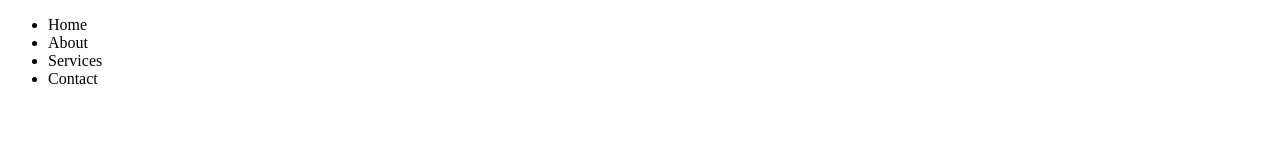
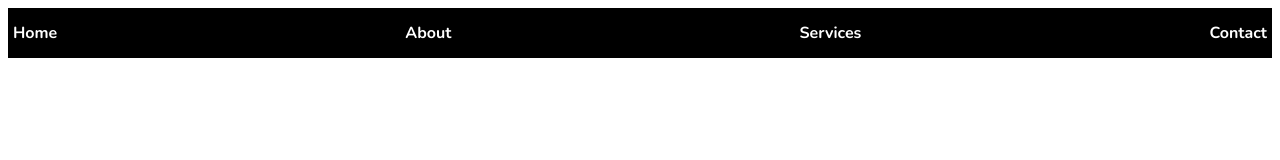
Before and after one commit to sriharsha02/HTML, a plain HTML site: page Challenges/navbar.html in a window 1280 px wide. Drawn offline with nearby package versions, Linux system fonts and the light colour scheme.

Commit message:
simple navbar

```diff
--- a/Challenges/navbar.html
+++ b/Challenges/navbar.html
@@ -6,14 +6,47 @@
       href="https://fonts.googleapis.com/css2?family=Nunito:ital,wght@0,200..1000;1,200..1000&family=Open+Sans:ital,wght@0,300..800;1,300..800&family=Roboto:ital,wght@0,100..900;1,100..900&display=swap"
       rel="stylesheet"
     />
+    <style>
+      body {
+        font-family: "Nunito", sans-serif;
+        font-weight: 700;
+      }
+      .navbar {
+        display: flex;
+        background-color: black;
+        /* color: white; */
+        align-items: center;
+        height: 50px;
+      }
+      .navbar-menu {
+        display: flex;
+        width: 100%;
+        justify-content: space-between;
+        padding: 5px;
+      }
+      li {
+        list-style: none;
+      }
+      .navbar a {
+        display: flex;
+        height: 100%;
+        text-decoration: none;
+        color: white;
+        transition: background-color 0.3s;
+      }
+      .navbar a:hover {
+        background-color: rgb(235, 219, 8);
+        border-radius: 5px;
+      }
+    </style>
   </head>
   <body>
-    <div>
-      <ul>
-        <li>Home</li>
-        <li>About</li>
-        <li>Services</li>
-        <li>Contact</li>
+    <div class="navbar">
+      <ul class="navbar-menu">
+        <li><a href="#">Home</a></li>
+        <li><a href="#">About</a></li>
+        <li><a href="#">Services</a></li>
+        <li><a href="#">Contact</a></li>
       </ul>
     </div>
   </body>
```
